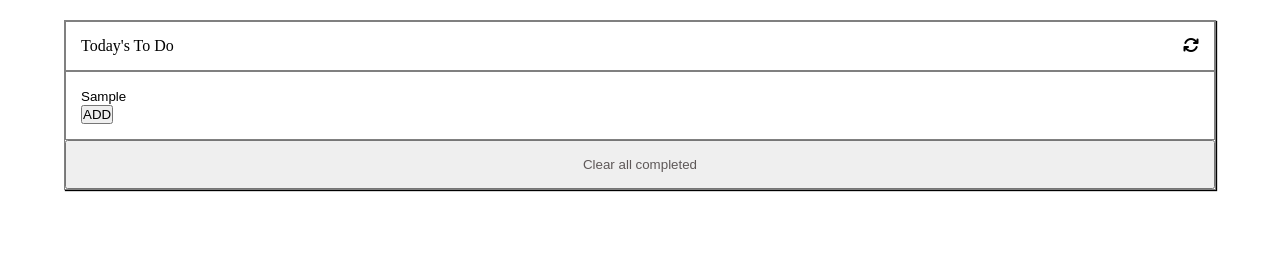
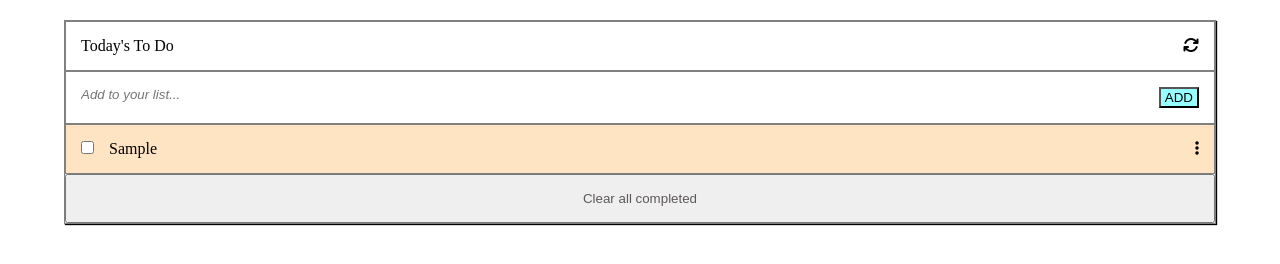
Before and after one commit to the-catalystmc/todo-list, a website: page dist/index.html in a window 1280 px wide. Both pictures are taken after typing "Sample" into the empty fields and a click on the button "ADD". Drawn offline with Linux system fonts and the light colour scheme.

Commit message:
Update dist folder

```diff
--- a/dist/index.html
+++ b/dist/index.html
@@ -13,17 +13,18 @@
             <p class="title__text">Today's To Do</p>
             <i class="fa fa-solid fa-sync"></i>
         </div>
-        <div class="item-style">
-            <input type="text" class="add-list" placeholder="Add to your list..."><span><button type="submit"> ADD</button></span>
+        <div class="item-style todo-input">
+            <input type="text" class="add-list" placeholder="Add to your list..."> <span><button class="add-btn" type="submit">ADD</button></span>
         </div>
-    <ul class="container">
+    <ul class="container" id="container">
         <template class="list-template">
-        <li class="task-item item-style">
+        <li class="task-item item-style" draggable="true">
             <div class="desc-cont">
-            <input type="checkbox" class="check">
-            <p class="task-desc">clean my shoes</p>
+            <input type="checkbox" class="check-item">
+            <p class="task-desc" contentEditable="true">clean my shoes</p>
         </div>
             <i class="fa fa-ellipsis-v move-handle"></i>
+            <i class="fa fa-trash delete"></i>
         </li>
     </template>
     </ul>
```
Also changed, not shown: dist/main.js (+32 -2 lines).
